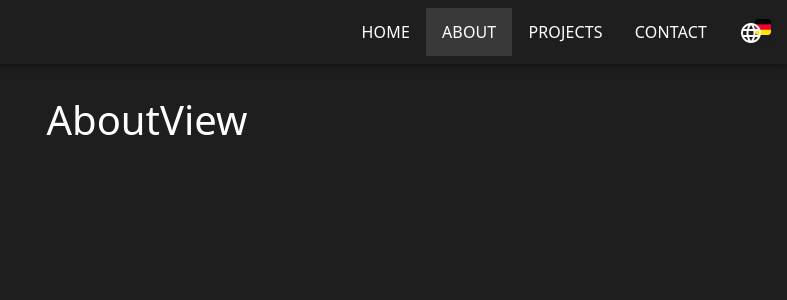
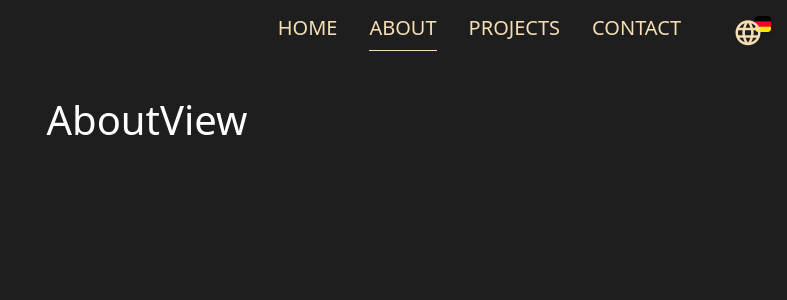
Before and after one commit to tim-weis7/timweis-portfolio, a Vue app: page /about in a window 1280 px wide. Shown: the top 300 px of the page, without its empty margins (493-1280 px from the left). Built offline with nearby package versions, Linux system fonts and the light colour scheme.

Commit message:
fixes #2

```diff
--- a/index.html
+++ b/index.html
@@ -2,7 +2,8 @@
 <html lang="en">
   <head>
     <meta charset="UTF-8" />
-    <link rel="icon" type="image/svg+xml" href="/vite.svg" />
+    <link rel="icon" type="image/png" sizes="16x16" href="/favicon-16x16.png" />
+    <link rel="icon" type="image/png" sizes="32x32" href="/favicon-32x32.png" />
     <meta name="viewport" content="width=device-width, initial-scale=1.0" />
     <title>Tim Weis - Portfolio</title>
   </head>
--- a/src/App.vue
+++ b/src/App.vue
@@ -5,7 +5,7 @@ import NavbarComponent from "./components/NavbarComponent.vue";
 
 <template>
   <v-app>
-    <v-app-bar>
+    <v-app-bar class="custom-navbar">
       <v-row class="justify-end">
         <NavbarComponent />
       </v-row>
@@ -17,4 +17,8 @@ import NavbarComponent from "./components/NavbarComponent.vue";
   </v-app>
 </template>
 
-<style scoped></style>
+<style scoped>
+.custom-navbar {
+  box-shadow: none !important;
+}
+</style>
--- a/src/components/NavbarComponent.vue
+++ b/src/components/NavbarComponent.vue
@@ -2,9 +2,13 @@
 import { ref } from "vue";
 import deFlag from "../assets/icons/de-flag.png";
 import enFlag from "../assets/icons/us-flag.png";
+import { useRoute } from "vue-router";
 
 const currentLanguage = ref("de");
 const isDropdownOpen = ref(false);
+const route = useRoute();
+
+const isActive = (path: string) => route.path === path;
 
 const items = [
   { title: "HOME", route: "/" },
@@ -26,14 +30,25 @@ const changeLanguage = (lang: string) => {
 
 <template>
   <v-list class="display-flex d-flex">
-    <v-list-item v-for="item in items" :key="item.title" :to="item.route">
-      <v-list-item-title>{{ item.title }}</v-list-item-title>
+    <v-list-item
+      v-for="item in items"
+      :key="item.title"
+      :to="item.route"
+      :class="{ 'active-item': isActive(item.route) }"
+      :ripple="false"
+    >
+      <div class="cutsom-title">
+        {{ item.title }}
+        <span class="custom-line">test</span>
+      </div>
     </v-list-item>
     <v-list-item>
       <v-menu v-model="isDropdownOpen" bottom>
         <template v-slot:activator="{ props }">
           <div class="icon-wrapper">
-            <v-icon class="language-icon mr-5" v-bind="props">mdi-web</v-icon>
+            <v-icon class="language-icon ml-5 mr-5" v-bind="props"
+              >mdi-web</v-icon
+            >
             <img :src="languageFlags[currentLanguage]" class="language-flag" />
           </div>
         </template>
@@ -54,7 +69,7 @@ const changeLanguage = (lang: string) => {
   </v-list>
 </template>
 
-<style lang="css">
+<style>
 .icon-wrapper {
   position: relative;
   display: inline-block;
@@ -72,4 +87,32 @@ const changeLanguage = (lang: string) => {
   border-radius: 2px;
   box-shadow: 0 2px 4px rgba(0, 0, 0, 0.2);
 }
+
+.v-list-item {
+  color: wheat !important;
+  font-size: 20px !important;
+}
+
+.v-list-item__overlay {
+  opacity: 0 !important;
+}
+
+.custom-title {
+  position: relative;
+  padding-bottom: 5px;
+}
+
+.custom-line {
+  display: block;
+  width: 0;
+  height: 1px;
+  background-color: wheat;
+  margin: 0 auto;
+  margin-top: 7px;
+  transition: width 0.6s ease-in-out;
+}
+
+.active-item .custom-line {
+  width: 100%;
+}
 </style>
```
Also changed, not shown: public/favicon-16x16.png (added), public/favicon-32x32.png (added).
